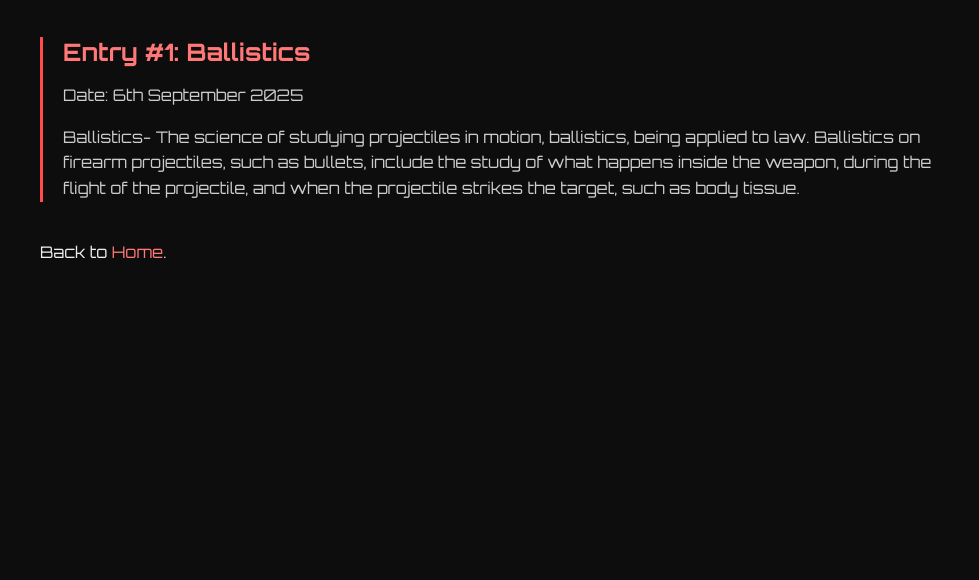
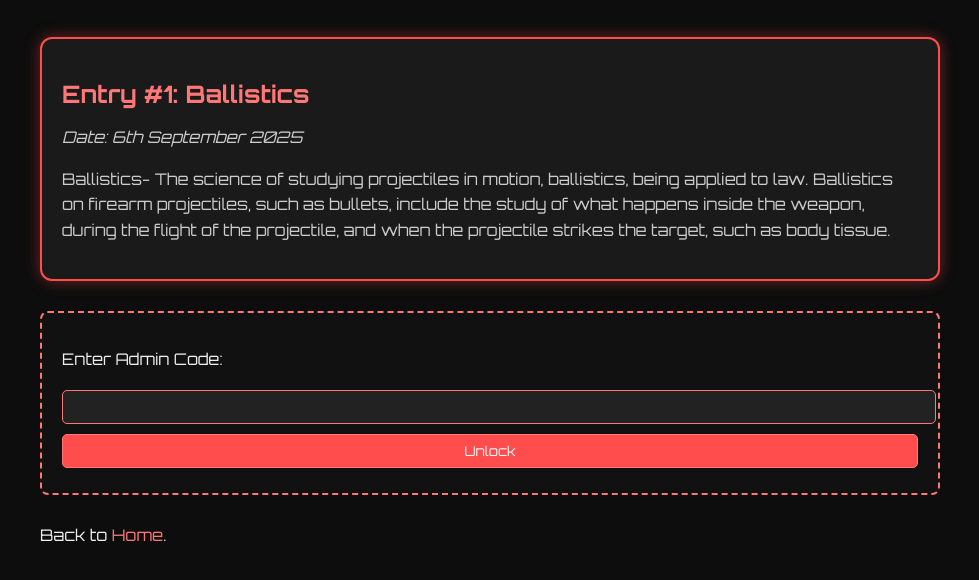
Before and after one commit to kulfiiieeeee/ROTTEN, a plain HTML site: page journal.html in a window 1280 px wide. Shown: the part 146-726 px from the top of the page, without its empty margins (150-1129 px from the left). Drawn offline with Linux system fonts and the light colour scheme.

Commit message:
journal.html

```diff
--- a/journal.html
+++ b/journal.html
@@ -23,10 +23,14 @@
     text-shadow: 0 0 10px #ff4c4c;
   }
 
+  /* Entry Boxes */
   .entry {
-    border-left: 3px solid #ff4c4c;
-    padding-left: 20px;
-    margin-bottom: 40px;
+    background: #1a1a1a;
+    border: 2px solid #ff4c4c;
+    border-radius: 12px;
+    padding: 20px;
+    margin-bottom: 30px;
+    box-shadow: 0 0 15px rgba(255, 76, 76, 0.4);
   }
 
   .entry h2 {
@@ -46,22 +50,111 @@
   a:hover {
     color: #ffdddd;
   }
+
+  /* Admin Form */
+  #adminForm, #entryForm {
+    background: #111;
+    border: 2px dashed #ff7777;
+    padding: 20px;
+    margin-bottom: 30px;
+    border-radius: 8px;
+    display: none;
+  }
+
+  input, textarea, button {
+    font-family: 'Orbitron', monospace;
+    background: #222;
+    color: #eee;
+    border: 1px solid #ff7777;
+    padding: 8px;
+    margin: 5px 0;
+    border-radius: 5px;
+    width: 100%;
+  }
+
+  button {
+    cursor: pointer;
+    background: #ff4c4c;
+    color: #fff;
+    transition: 0.2s;
+  }
+
+  button:hover {
+    background: #ff7777;
+  }
 </style>
 </head>
 <body>
 
 <h1>ROTTEN Journal</h1>
 
-<div class="entry">
-  <h2>Entry #1: Ballistics</h2>
-  <p>Date: 6th September 2025</p>
-  <p>
-  Ballistics- The science of studying projectiles in motion, ballistics, being applied to law. Ballistics on firearm projectiles, such as bullets, include the study of what happens inside the weapon, during the flight of the projectile, and when the projectile strikes the target, such as body tissue.
-  </p>
+<!-- Existing Entries -->
+<div id="entries">
+  <div class="entry">
+    <h2>Entry #1: Ballistics</h2>
+    <p><em>Date: 6th September 2025</em></p>
+    <p>
+      Ballistics- The science of studying projectiles in motion, ballistics, being applied to law. Ballistics on firearm projectiles, such as bullets, include the study of what happens inside the weapon, during the flight of the projectile, and when the projectile strikes the target, such as body tissue.
+    </p>
+  </div>
 </div>
 
+<!-- Admin Login -->
+<div id="adminForm">
+  <p>Enter Admin Code:</p>
+  <input type="password" id="adminCode">
+  <button onclick="checkAdmin()">Unlock</button>
+</div>
+
+<!-- Entry Form (hidden until admin unlocks) -->
+<div id="entryForm">
+  <h2>Add New Entry</h2>
+  <input type="text" id="title" placeholder="Entry Title">
+  <input type="text" id="date" placeholder="Date (e.g., 6th September 2025)">
+  <textarea id="content" placeholder="Write your entry..." rows="5"></textarea>
+  <button onclick="addEntry()">Add Entry</button>
+</div>
 
 <p>Back to <a href="index.html">Home</a>.</p>
 
+<script>
+  // Show admin login
+  document.getElementById('adminForm').style.display = 'block';
+
+  function checkAdmin() {
+    const code = document.getElementById('adminCode').value;
+    const correctCode = "rotten123"; // <<< CHANGE THIS CODE
+    if (code === correctCode) {
+      document.getElementById('adminForm').style.display = 'none';
+      document.getElementById('entryForm').style.display = 'block';
+    } else {
+      alert("Incorrect admin code!");
+    }
+  }
+
+  function addEntry() {
+    const title = document.getElementById('title').value;
+    const date = document.getElementById('date').value;
+    const content = document.getElementById('content').value;
+
+    if (title && date && content) {
+      const entryDiv = document.createElement("div");
+      entryDiv.classList.add("entry");
+      entryDiv.innerHTML = `
+        <h2>${title}</h2>
+        <p><em>Date: ${date}</em></p>
+        <p>${content}</p>
+      `;
+      document.getElementById("entries").prepend(entryDiv);
+
+      // Clear inputs
+      document.getElementById('title').value = "";
+      document.getElementById('date').value = "";
+      document.getElementById('content').value = "";
+    } else {
+      alert("Please fill in all fields!");
+    }
+  }
+</script>
 </body>
 </html>
```
